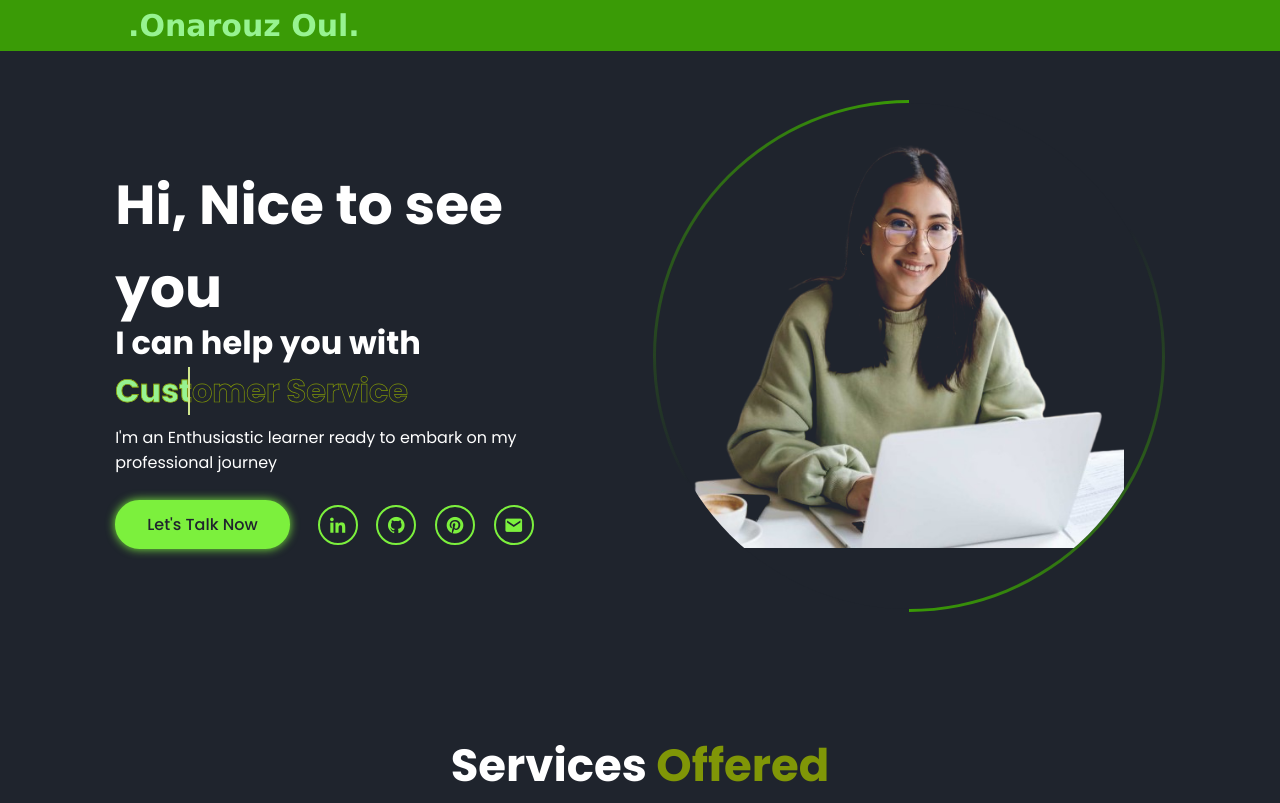
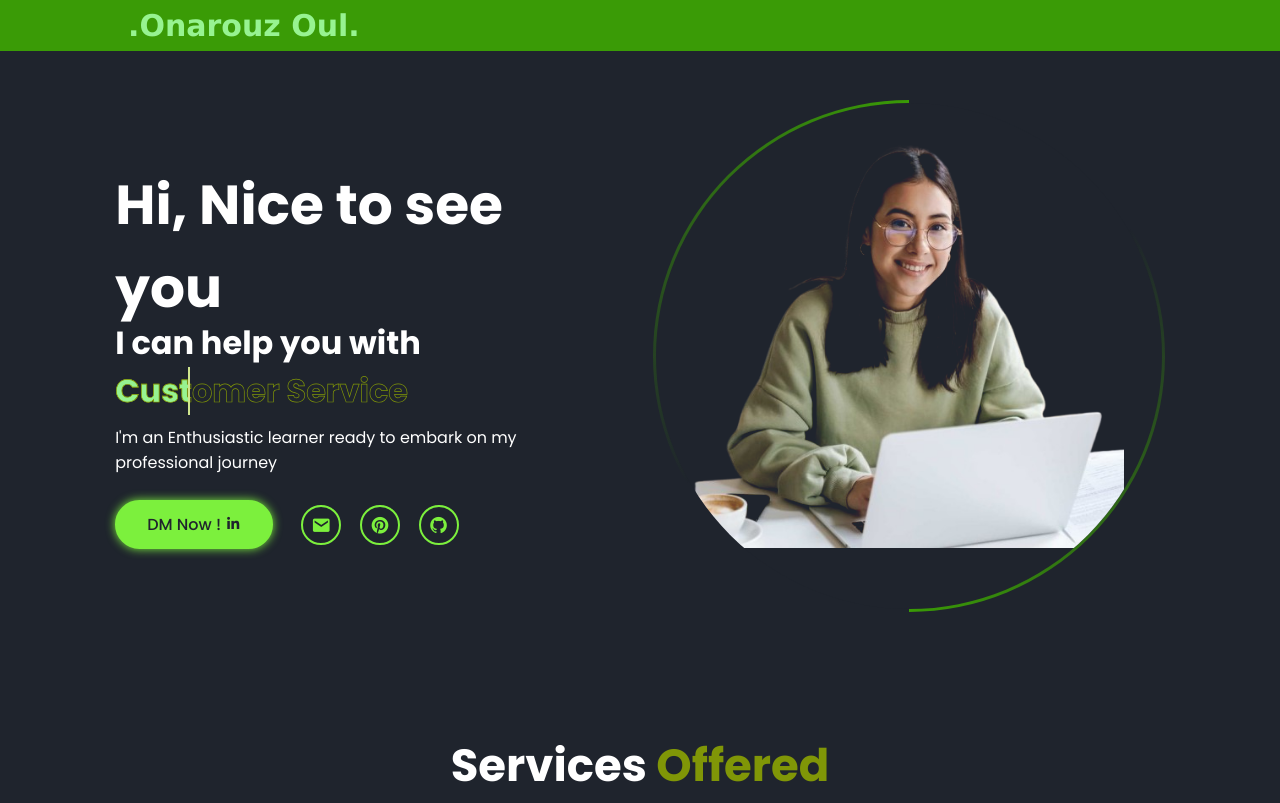
Before and after one commit to onarouz-oul/personal-website, a plain HTML site: page index.html in a window 1280 px wide. Shown: the top 803 px of the page. Drawn offline with nearby package versions, Linux system fonts and the light colour scheme.

Commit message:
Update index.html

```diff
--- a/index.html
+++ b/index.html
@@ -4,7 +4,7 @@
     <meta charset="UTF-8">
     <meta http-equiv="X-UA-Compatible" content="IE=edge">
     <meta name="viewport" content="width=device-width, initial-scale=1.0">
-    <title>Onarouz's Portfolio</title>
+    <title>Onarouz's profile</title>
 
     <!--swiper css-->
     <link
@@ -44,13 +44,13 @@
 
                 </h2>
             <p>I'm an Enthusiastic learner ready to embark on my professional journey</p>
-            <div class="btn-sci">
-                <a href="https://www.linkedin.com/in/onarouz-oul-b39a90332/" class="btn">Let's Talk Now</a>
+             <div class="btn-sci">
+                <a href="https://www.linkedin.com/in/onarouz-oul-b39a90332/" class="btn">DM Now ! <i class='bx bxl-linkedin'></i></a>
                 <div class="sci">
-                    <a href="https://www.linkedin.com/in/onarouz-oul-b39a90332/"><i class='bx bxl-linkedin'></i></a>
+
+                    <a href="mailto:onarouzoul@gmail.com"><i class='bx bxs-envelope' ></i></a>
+                    <a href="https://pin.it/6icX1OEXP"><i class='bx bxl-pinterest'></i></a>
                     <a href="https://github.com/onarouz-oul"><i class='bx bxl-github'></i></a>
-                    <a href="https://pin.it/6icX1OEXP"><i class='bx bxl-pinterest'></i></a>
-                    <a href="mailto:onarouzoul@gmail.com"><i class='bx bxs-envelope' ></i></a>
 
                 </div>
             </div>
```
